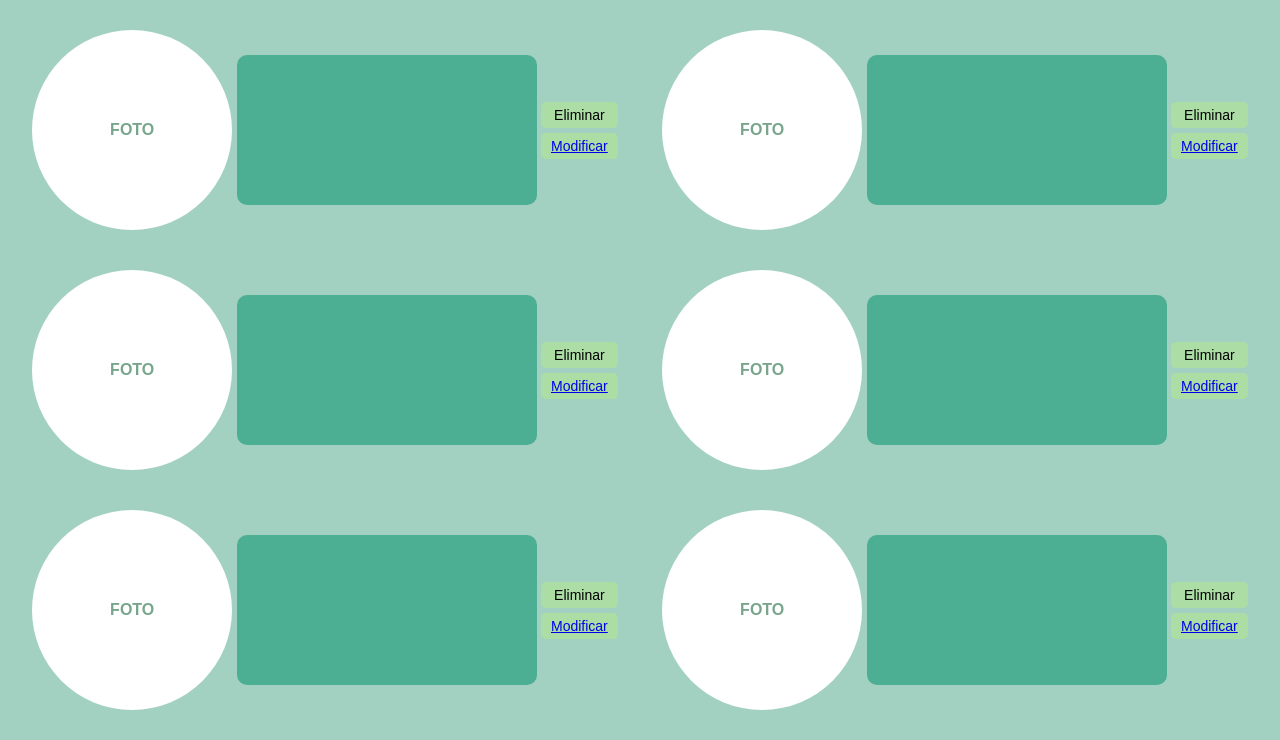
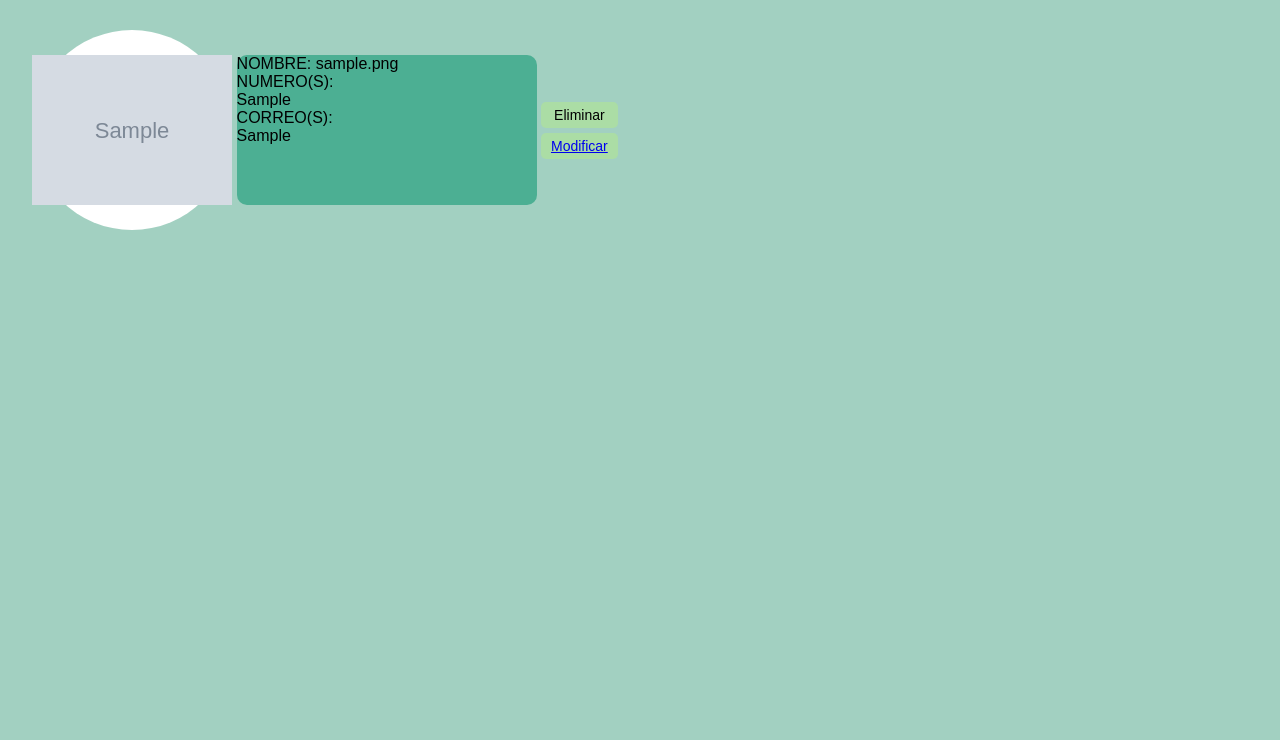
Before and after one commit to MINEMOI3314/registro-contactos, a PHP site: page /contactos.php in a window 1280 px wide. Shown: the part 61-801 px from the top of the page. After the commit the page ends 291 px from the top, so only its background shows below. Run offline with PHP 8.4, Linux system fonts and the light colour scheme; tables that the repository leaves empty or names only in its code hold one stand-in row (values such as "Sample post"); grey boxes marked "Sample" are stand-in pictures.

Commit message:
implemente lo de que se puedan ver los contactos guardados

```diff
--- a/contactos.php
+++ b/contactos.php
@@ -1,3 +1,6 @@
+<?php
+    include("db.php");
+?>
 <!DOCTYPE html>
 <html lang="es">
 <head>
@@ -17,59 +20,80 @@
     </header>
 
     <div class="contacts-table">
-        <div class="contact-row">
-            <div class="contact-photo">FOTO</div>
-            <div class="contact-info"></div>
-            <div class="contact-actions">
-                <button>Eliminar</button>
-                <button><a href="editar.html">Modificar</a></button>
+        <?php
+            //cuento cuantos contactos tengo agregados
+            $sql_select = "SELECT COUNT(*) FROM `contacto`";
+            $sql_result = mysqli_query($conn, $sql_select);
+            $table_count = $sql_result->fetch_row();
+
+            //loop para mostrar todos los contactos guardados
+            for($iterador=1; $iterador<=$table_count[0]; $iterador++){
+
+                //extraigo el nombre y la ubicacion de la foto en un array
+                $sql_select = "SELECT * FROM `contacto` WHERE $iterador = id_contacto";
+                $sql_result = mysqli_query($conn, $sql_select);
+                $sql_key_contacto = $sql_result->fetch_row();
+
+                //extraigo los numeros y los meto en un array
+                $sql_select = "SELECT numero FROM `numero` WHERE $iterador = id_contacto";
+                $sql_result = mysqli_query($conn, $sql_select);
+                $i = 0;
+                while($sql_key_numero_fetch = $sql_result->fetch_row()){
+                    $key_numero[$i] = $sql_key_numero_fetch[0];
+                    $i++;
+                }
+
+                //extraigo los correos y los meto a un array
+                $sql_select = "SELECT correo FROM `correo` WHERE $iterador = id_contacto";
+                $sql_result = mysqli_query($conn, $sql_select);
+                $i = 0;
+                while($sql_key_correo_fetch = $sql_result->fetch_row()){
+                    $key_correo[$i] = $sql_key_correo_fetch[0];
+                    $i++;
+                }
+
+                echo "
+                <div class=\"contact-row\">
+                <div class=\"contact-photo\">
+                    <img id=\"foto\" src=\"$sql_key_contacto[2]\" style=\"height: 150px\">
+                </div>
+                <div class=\"contact-info\">
+                NOMBRE: $sql_key_contacto[1]<br>
+                NUMERO(S):<br>$key_numero[0]<br>";
+                if (isset($key_numero[1])){
+                    echo"$key_numero[1]<br>";
+                }
+                if (isset($key_numero[2])){
+                    echo"$key_numero[2]<br>";
+                }
+                echo "CORREO(S):<br>$key_correo[0]<br>";
+
+                if (isset($key_correo[1])){
+                    echo"$key_correo[1]<br>";
+                }
+                if (isset($key_correo[2])){
+                    echo"$key_correo[2]<br>";
+                }
+                echo "</div>
+                <div class=\"contact-actions\">
+                    <button>Eliminar</button>
+                    <button><a href=\"editar.php\">Modificar</a></button>
+                </div>
             </div>
-        </div>
+                ";
+                unset($key_correo);
+                unset($key_numero);
+            }
+        ?>
 
-        <div class="contact-row">
-            <div class="contact-photo">FOTO</div>
-            <div class="contact-info"></div>
-            <div class="contact-actions">
-                <button>Eliminar</button>
-                <button><a href="editar.html">Modificar</a></button>
-            </div>
-        </div>
 
-        <div class="contact-row">
-            <div class="contact-photo">FOTO</div>
-            <div class="contact-info"></div>
-            <div class="contact-actions">
-                <button>Eliminar</button>
-                <button><a href="editar.html">Modificar</a></button>
-            </div>
-        </div>
 
-        <div class="contact-row">
-            <div class="contact-photo">FOTO</div>
-            <div class="contact-info"></div>
-            <div class="contact-actions">
-                <button>Eliminar</button>
-                <button><a href="editar.html">Modificar</a></button>
-            </div>
-        </div>
 
-        <div class="contact-row">
-            <div class="contact-photo">FOTO</div>
-            <div class="contact-info"></div>
-            <div class="contact-actions">
-                <button>Eliminar</button>
-                <button><a href="editar.html">Modificar</a></button>
-            </div>
-        </div>
 
-        <div class="contact-row">
-            <div class="contact-photo">FOTO</div>
-            <div class="contact-info"></div>
-            <div class="contact-actions">
-                <button>Eliminar</button>
-                <button><a href="editar.html">Modificar</a></button>
-            </div>
-        </div>
+
+
+
+
     </div>
 
 </body>
```
